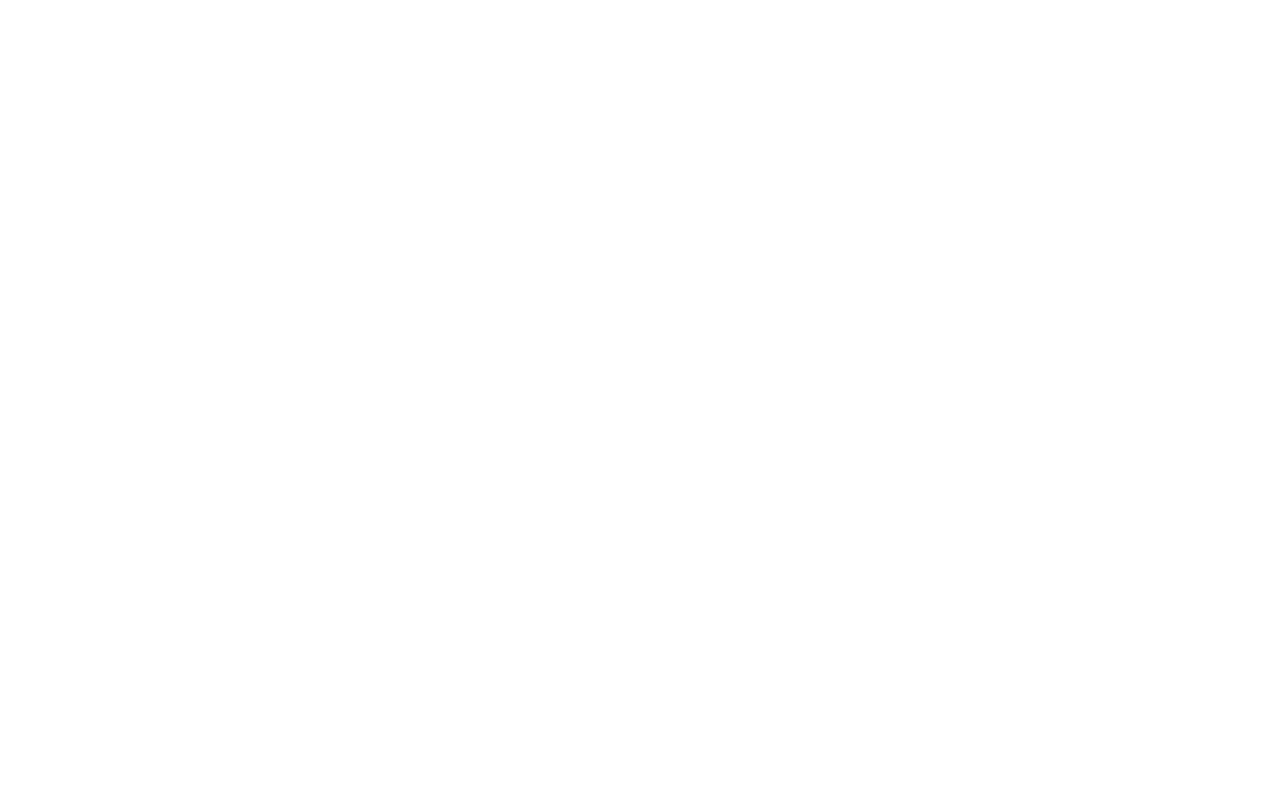
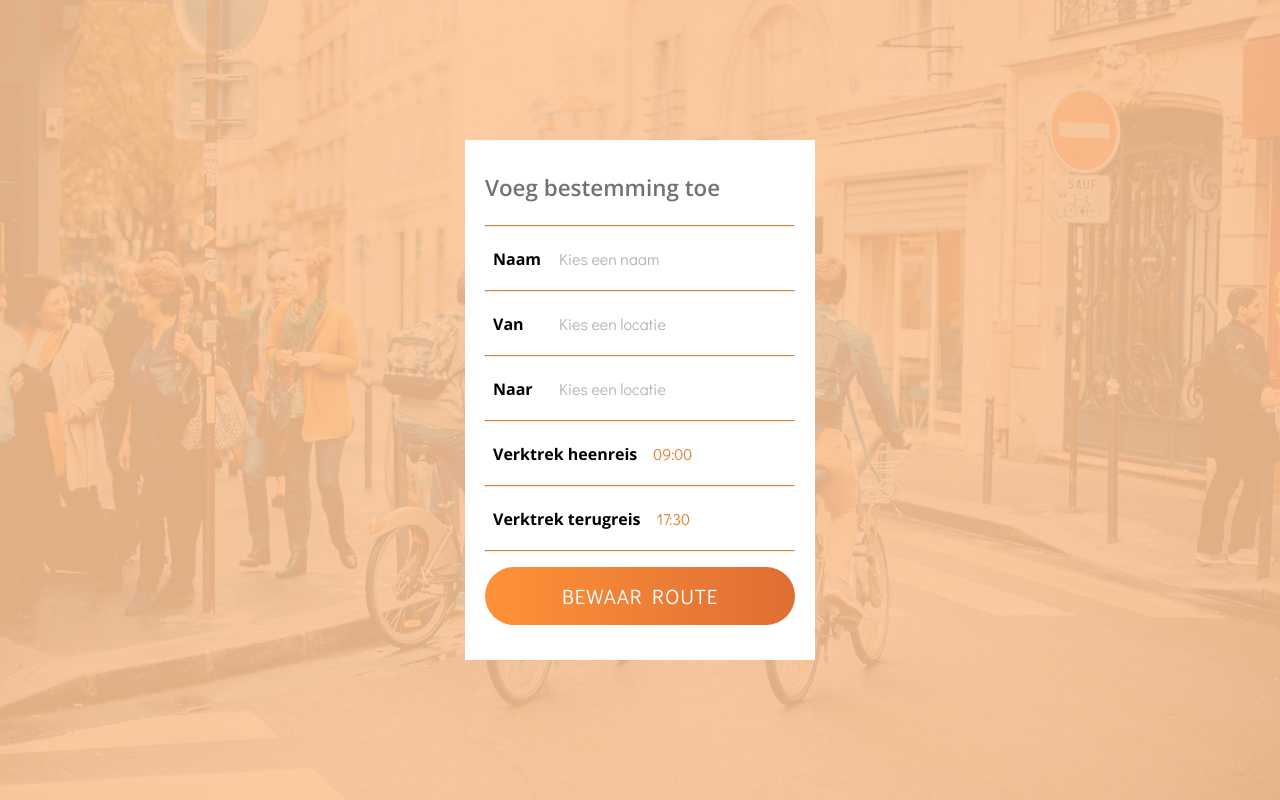
Before and after one commit to DionGrimm/TLE-3-4, a Vue app: page /routes/add in a window 1280 px wide. Built offline with nearby package versions, Linux system fonts and the light colour scheme.

Commit message:
Worked on front-end form styling

```diff
--- a/src/components/Homepage.vue
+++ b/src/components/Homepage.vue
@@ -1,21 +1,21 @@
 <template>
   <div class="main animation">
-    <div class="page">
-      <h1>Homepage</h1>
-
-      <p>
-          Pagina's die beschikbaar zijn:
-      </p>
-      <ul>
-          <li><router-link class="btn" to="/">/ : Homepage</router-link></li>
-          <li><router-link class="btn" to="ai">/ai : AI</router-link></li>
-          <li><router-link class="btn" to="info">/info : Info</router-link></li>
-          <li><router-link class="btn" to="routes">/routes : Routes toevoegen</router-link></li>
-      </ul>
+    <div class="background">
+      <div class="overlay"></div>
+      <div class="main-background"></div>
     </div>
-
-
-  </div>
+    <div class="content-wrapper">
+      <div class="content">
+          <h1>Pagina's die beschikbaar zijn:</h1>
+          <hr>
+          <router-link class="btn" to="/">Homepage</router-link>
+          <router-link class="btn" to="ai">AI</router-link>
+          <router-link class="btn" to="info">Info</router-link>
+          <router-link class="btn" to="routes">Route logica</router-link>
+          <router-link class="btn" to="routes/add">Route frontend</router-link>
+    </div>
+      </div>
+    </div>
 </template>
 
 <script>
--- /dev/null
+++ b/src/components/onboard/AddRoute.vue
@@ -0,0 +1,56 @@
+<template>
+  <div class="main animation">
+    <div class="background">
+      <div class="overlay"></div>
+      <div class="main-background"></div>
+    </div>
+    <div class="content-wrapper">
+      <div class="content">
+        <h3 class="card-title">Voeg bestemming toe</h3>
+        <hr>
+        <div class="input-item">
+          <label for="name">Naam</label>
+          <input type="text" id="name" placeholder="Kies een naam">
+        </div>
+        <hr>
+        <div class="input-item">
+          <label for="from">Van</label>
+          <input type="text" id="from" placeholder="Kies een locatie">
+        </div>
+        <hr>
+        <div class="input-item">
+          <label for="to">Naar</label>
+          <input type="text" id="to" placeholder="Kies een locatie">
+        </div>
+        <hr>
+        <div class="input-item large-label">
+          <label for="time1">Verktrek heenreis</label>
+          <input class="orange" type="text" id="time1" value="09:00">
+        </div>
+        <hr>
+        <div class="input-item large-label">
+          <label for="time2">Verktrek terugreis</label>
+          <input class="orange" type="text" id="time2" value="17:30">
+        </div>
+        <hr>
+
+        <input type="submit" class="btn" value="Bewaar route">
+
+
+        <!-- <router-link class="btn" to="/">Volgende</router-link> -->
+      </div>
+    </div>
+
+  </div>
+</template>
+
+<script>
+
+export default {
+  name: 'AddRoute',
+}
+</script>
+
+<style scoped lang="scss">
+.main{}
+</style>
--- a/src/routes.js
+++ b/src/routes.js
@@ -1,8 +1,9 @@
 //Import component for the router to work
 import Homepage from './components/Homepage'
-import InfoPage from './components/InfoPage'
+import InfoPage from './components/onboard/InfoPage'
 import Ai from './components/Ai'
-import Routes from './components/Routes'
+import Routes from './components/onboard/Routes'
+import AddRoute from './components/onboard/AddRoute'
 
 export const routes = [
     {
@@ -25,4 +26,9 @@ export const routes = [
         path: '/routes',
         component: Routes
     },
+    {
+        name: 'addroutes',
+        path: '/routes/add',
+        component: AddRoute
+    },
 ];
--- a/src/styles/basics/_base.scss
+++ b/src/styles/basics/_base.scss
@@ -14,7 +14,7 @@ hr{
     height: 100vh;
     position: fixed;
     .main-background{
-        background-image: url('../assets/background-image.jpg');
+        background-image: url('/img/background-image.jpg');
         background-size: cover;
         background-repeat:no-repeat;
         background-position: center center;
@@ -45,12 +45,13 @@ hr{
     width: 100vw;
     height: 100vh;;
     .content{
+        max-width: 310px;
         width: 65%;
         margin: auto;
         min-height: 200px;
         background-color: $white;
         position: absolute;
-        padding: 0 20px;
+        padding: 10px 20px 20px 20px;
         text-align: center;
 
         h1{
--- a/src/styles/basics/_buttons.scss
+++ b/src/styles/basics/_buttons.scss
@@ -3,13 +3,12 @@
     border: none;
     color: $white;
     padding: 15px 32px;
-    margin: 15px auto;
+    margin: 15px 0;
     text-align: center;
     text-decoration: none;
-    display: inline-block;
+    display: block;
     font-size: 1.3rem;
     letter-spacing: 0.8px;
-    width: 200px;
     border-radius: 33px;
     font-family: 'Didact Gothic', sans-serif;
     text-transform: uppercase;
@@ -18,3 +17,7 @@
         background-color: $light-orange;
     }
 }
+
+input.btn{
+    width: 100%;
+}
--- /dev/null
+++ b/src/styles/basics/_form.scss
@@ -0,0 +1,38 @@
+input,input[type=text] {
+    // width: 100%;
+    padding: 5px 16px;
+    margin: 8px 0;
+    box-sizing: border-box;
+    border: none;
+    width: min-content;
+  }
+
+  .input-item{
+      padding: 0 8px;
+      width: 100%;
+      display: flex;
+      align-items: center;
+
+      label{
+          font-family: 'Open Sans', sans-serif;
+          font-weight: 800;
+          text-align: left;
+          min-width: 50px;
+          white-space: nowrap;
+      }
+
+      input{
+          font-size: 1rem;
+          color: $grey;
+          &::placeholder {
+            color: $black;
+            opacity: 0.3;
+          }
+      }
+
+      &.large-label{
+        input{
+            width: 30%;
+        }
+    }
+  }
--- a/src/styles/global.scss
+++ b/src/styles/global.scss
@@ -4,5 +4,6 @@
 
 @import "basics/base.scss";
 @import "basics/buttons.scss";
+@import "basics/form.scss";
 
 @import url('https://fonts.googleapis.com/css?family=Didact+Gothic|Open+Sans:300,400,600,700');
--- a/src/styles/setup/_variables.scss
+++ b/src/styles/setup/_variables.scss
@@ -4,4 +4,6 @@ $light-orange: #FF9C1A;
 $lighter-orange: #FFAD69;
 $grey: #727272;
 $light-grey: #969696;
+$lighter-grey: #D4D4D4;
 $white: #FFFFFF;
+$black: #000000;
--- a/src/styles/setup/typography.scss
+++ b/src/styles/setup/typography.scss
@@ -1,7 +1,17 @@
+*{
+    font-family: 'Didact Gothic', sans-serif;
+}
+
 h1,h2,h3,h4,h5{
     font-family: 'Open Sans', sans-serif;
     font-weight: 400;
     color: $grey;
+}
+
+h3.card-title{
+    font-weight: 600;
+    text-align: left;
+    font-size: 1.4rem;
 }
 
 p, li{
@@ -9,3 +19,7 @@ p, li{
     color: $light-grey;
     font-size: 1rem;
 }
+
+input.orange, p.orange, li.orange, h1.orange, h2.orange, h3.orange, h4.orange, h5.orange{
+    color: $main-orange !important;
+}
```
Also changed, not shown: public/img/background-image.jpg (renamed from src/assets/background-image.jpg), src/assets/logo.png (deleted), src/components/onboard/InfoPage.vue (renamed from src/components/InfoPage.vue), src/components/onboard/Routes.vue (renamed from src/components/Routes.vue).
